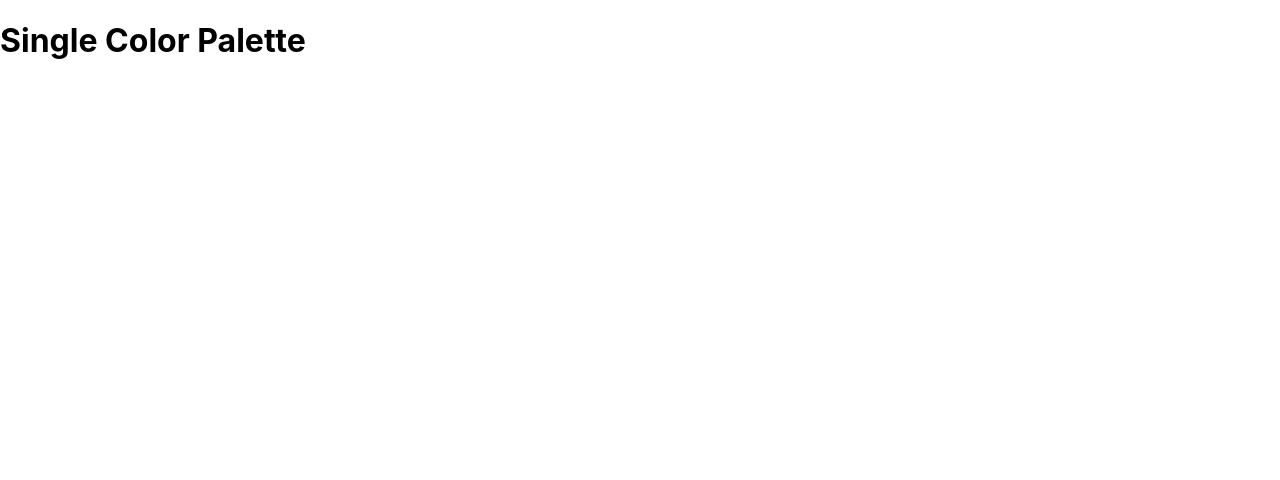
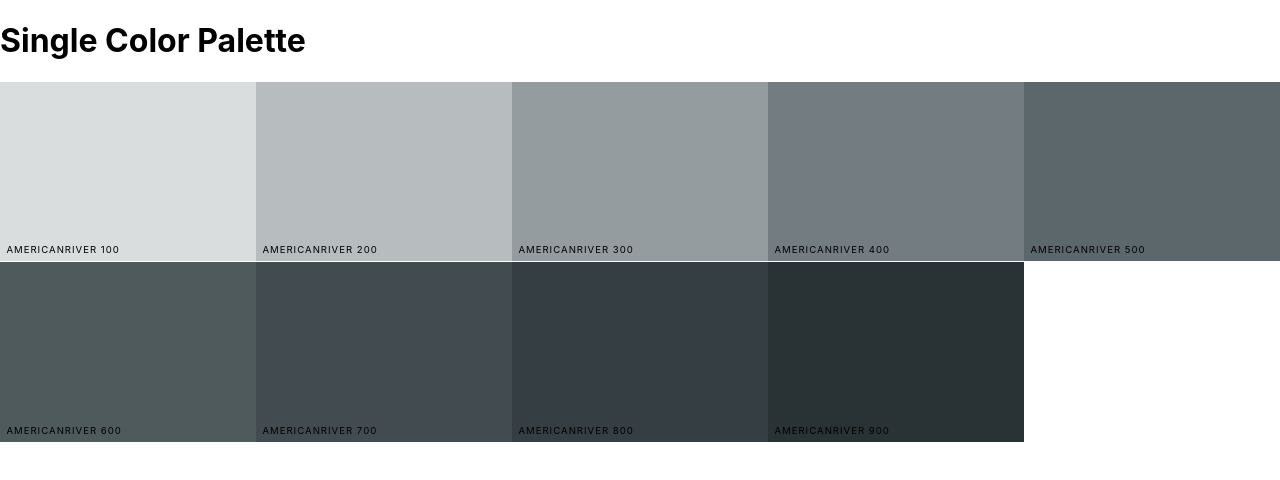
Before and after one commit to Roopin619/Colorburg, a React (Create React App) app: page /palette/flat-ui-colors-american/americanriver in a window 1280 px wide. Shown: the top 480 px of the page. Built offline with nearby package versions, Linux system fonts and the light colour scheme.

Commit message:
Display colors in SingleColorPalette

```diff
--- a/src/App.js
+++ b/src/App.js
@@ -33,7 +33,12 @@
         <Route
           exact
           path="/palette/:paletteId/:colorId"
-          render={() => <SingleColorPalette />}
+          render={(routeProps) => (
+            <SingleColorPalette
+              colorId={routeProps.match.params.colorId}
+              palette={generatePalette(this.findPalette(routeProps.match.params.paletteId))}
+            />
+          )}
         />
       </Switch>
     );
--- a/src/ColorBox.js
+++ b/src/ColorBox.js
@@ -16,7 +16,7 @@
     }
 
     render() {
-        const { name, background, paletteId, colorId } = this.props;
+        const { name, background, paletteId, colorId, showLink } = this.props;
         const { copied } = this.state;
         return (
             <CopyToClipboard text={background} onCopy={this.changeCopyState}>
@@ -35,10 +35,12 @@
                         </div>
                         <button className="copy-button">Copy</button>
                     </div>
-                    <Link to={`/palette/${paletteId}/${colorId}`} onClick={e => e.stopPropagation()}>
+                    {showLink && (
+                        <Link to={`/palette/${paletteId}/${colorId}`} onClick={e => e.stopPropagation()}>
                         {/* stopPropagation will prevent firing any event from parent. (COPY ANIMATION) */}
                         <span className='see-more'>MORE</span>
-                    </Link>
+                        </Link>
+                    )}
                 </div>
             </CopyToClipboard>
         );
--- a/src/Palette.js
+++ b/src/Palette.js
@@ -27,6 +27,7 @@
                 key={color.id}
                 colorId={color.id}
                 paletteId={id}
+                showLink={true}
             />
         ));
         return (
--- a/src/SingleColorPalette.js
+++ b/src/SingleColorPalette.js
@@ -1,12 +1,36 @@
 import React, { Component } from 'react';
+import ColorBox from './ColorBox';
 
 class SingleColorPalette extends Component {
+    constructor(props) {
+        super(props);
+        this._shades = this.gatherShades(this.props.palette, this.props.colorId);
+    }
+    gatherShades = (palette, colorToFilterBy) => {
+        let shades = [];
+        let allColors = palette.colors;
+        for (let key in allColors) {
+            shades.push(
+                allColors[key].find(color => color.id === colorToFilterBy)
+            );
+        }
+        return shades.slice(1);
+    }
     render() {
+        const colorBoxes = this._shades.map(color => (
+            <ColorBox
+                key={color.name}
+                name={color.name}
+                background={color.hex}
+                showLink={false}
+            />
+        ));
         return (
-            <div>
-               <h1>Single Color Palette</h1>
+            <div className="Palette">
+                <h1>Single Color Palette</h1>
+                <div className="Palette-colors">{colorBoxes}</div>
             </div>
-        )
+        );
     }
 }
 
```
